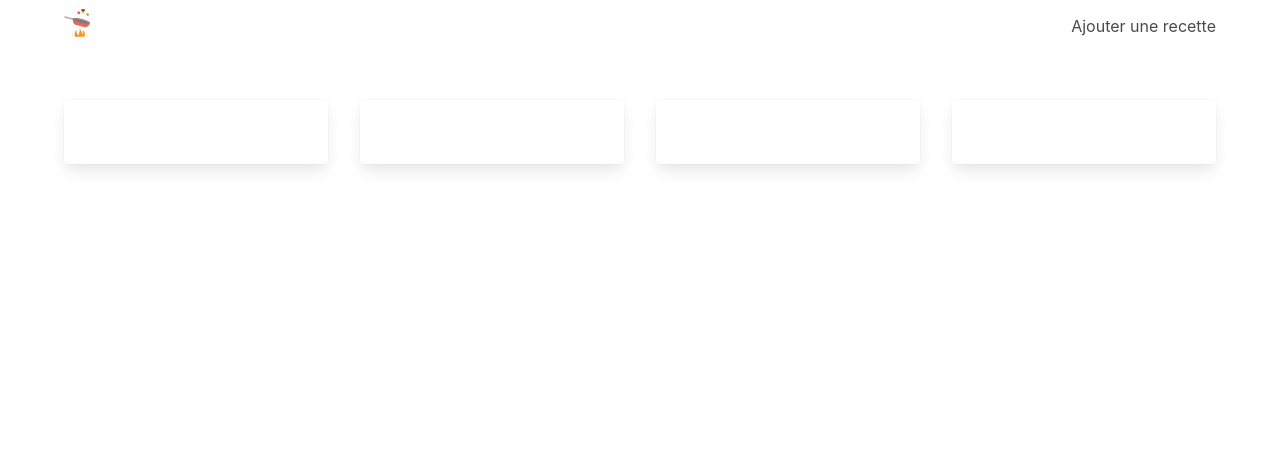
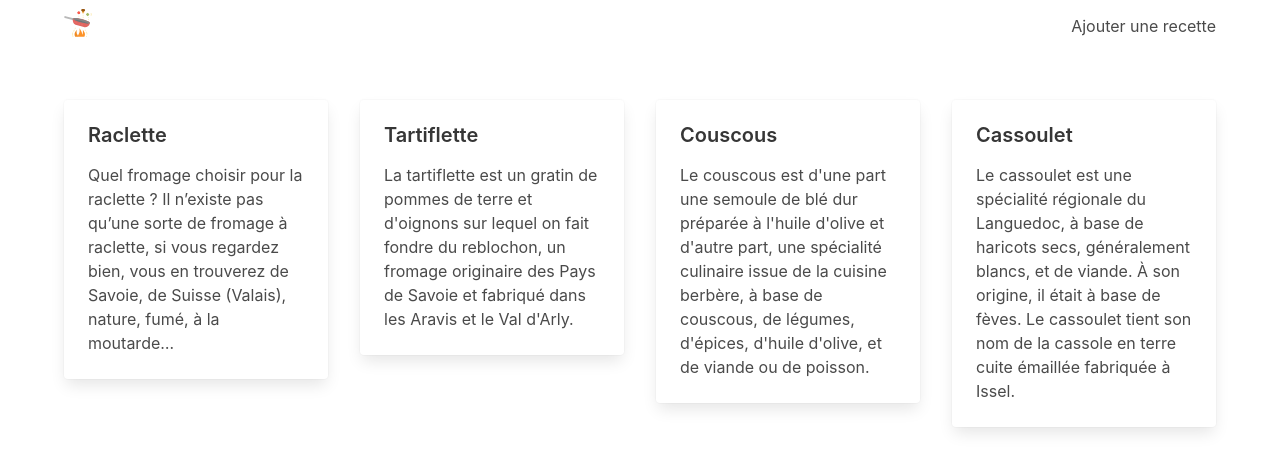
Before and after one commit to antoinecellier/codelab-react-2019, a React (Create React App) app: page / in a window 1280 px wide. Shown: the top 472 px of the page. Built offline with nearby package versions, Linux system fonts and the light colour scheme.

Commit message:
:card_file_box: Update dataset

```diff
--- a/src/pages/home/index.js
+++ b/src/pages/home/index.js
@@ -6,26 +6,26 @@ function HomePage() {
   const recipes = [
       {
           id: 1,
-          title: "Raclette",
-          body:
+          name: "Raclette",
+          description:
           "Quel fromage choisir pour la raclette ? Il n’existe pas qu’une sorte de fromage à raclette, si vous regardez bien, vous en trouverez de Savoie, de Suisse (Valais), nature, fumé, à la moutarde…",
       },
       {
           id: 2,
-          title: "Tartiflette",
-          body:
+          name: "Tartiflette",
+          description:
           "La tartiflette est un gratin de pommes de terre et d'oignons sur lequel on fait fondre du reblochon, un fromage originaire des Pays de Savoie et fabriqué dans les Aravis et le Val d'Arly.",
       },
       {
           id: 3,
-          title: "Couscous",
-          body:
+          name: "Couscous",
+          description:
           "Le couscous est d'une part une semoule de blé dur préparée à l'huile d'olive et d'autre part, une spécialité culinaire issue de la cuisine berbère, à base de couscous, de légumes, d'épices, d'huile d'olive, et de viande ou de poisson.",
       },
       {
           id: 4,
-          title: "Cassoulet",
-          body:
+          name: "Cassoulet",
+          description:
           "Le cassoulet est une spécialité régionale du Languedoc, à base de haricots secs, généralement blancs, et de viande. À son origine, il était à base de fèves. Le cassoulet tient son nom de la cassole en terre cuite émaillée fabriquée à Issel.",
       }
   ]
```
